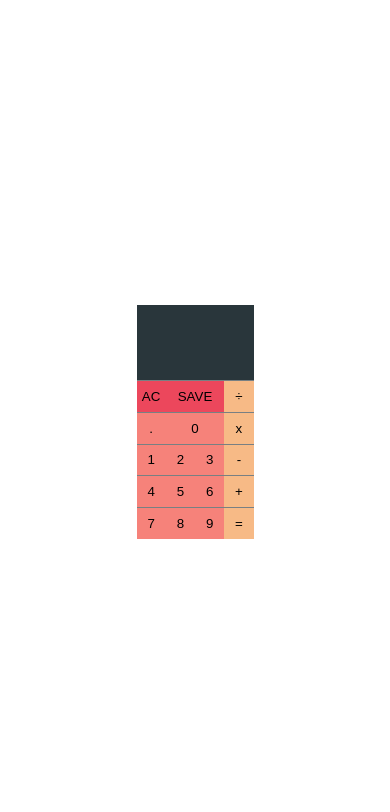
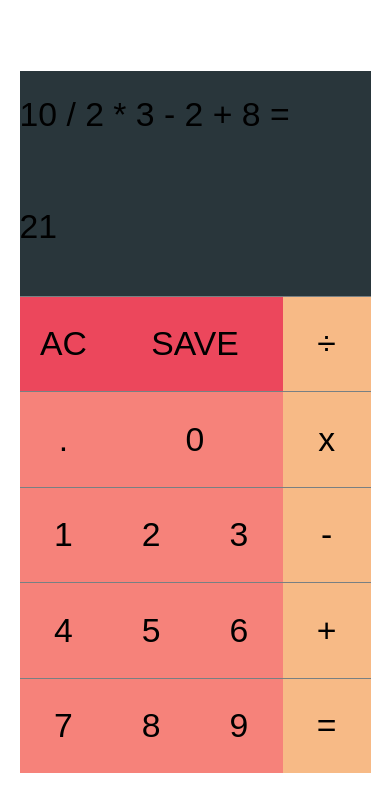
Before and after one commit to undg/Calculator, a PHP site: page / in a window 390 px wide. Shown: the top 812 px of the page. Run offline with PHP 8.4, Linux system fonts and the light colour scheme; style sheets or scripts are compiled from the project's sources.

Commit message:
CSS: Responsive font's / layout

```diff
--- a/index.php
+++ b/index.php
@@ -11,8 +11,8 @@
       <div id="calculator">
         <form>
           <div class="display">
-            <input type="text" name="operation" class="display__top">
-            <input type="text" name="equal" class="display__bottom">
+            <input type="text" name="operation" class="display__top" value="10 / 2 * 3 - 2 + 8 =">
+            <input type="text" name="equal" class="display__bottom" value="21">
           </div>
           <div class="keyboard">
             <button id="ac" class="control">AC</button>
--- a/notes/time.txt
+++ b/notes/time.txt
@@ -4,3 +4,6 @@ Tue Aug 14 08:13:50 BST 2018
 
 Tue Aug 14 22:56:13 BST 2018
 Wed Aug 15 01:41:23 BST 2018
+
+
+Wed Aug 15 02:13:04 BST 2018
--- a/src/sass/_calculator.sass
+++ b/src/sass/_calculator.sass
@@ -7,9 +7,14 @@
 
 
 #calculator
+  $calc-width: 90vw
+  // responsive font size, can by pixel perfect with some work
+  $font-size: 4vw
+  @media (min-aspect-ratio: 7/5)
+    $font-size: 4vh
   width: $calc-width
   height: calc(#{$calc-width} * 2)
-  max-width: calc(100vh / 2)
+  max-width: calc(90vh / 2)
   max-height: 90vh
   form
     display: flex
@@ -24,8 +29,10 @@
       height: calc(100% * 160/500)
       &__top
         height: calc(100% * 70/180)
+        font-size: calc($font-size)
       &__bottom
         height: calc(100% * 110/180)
+        font-size: calc($font-size)
       input
         width: 100%
 
@@ -36,6 +43,7 @@
       button
         display: block
         width: calc(100% * 1/4)
+        font-size: $font-size
         &#n0, &#save
           width: calc(100% * 2/4)
       .control
@@ -61,5 +69,4 @@
         .operator
           background: $orange
 
-
 // vim: ft=sass
--- a/src/sass/_reset.sass
+++ b/src/sass/_reset.sass
@@ -1,13 +1,11 @@
 *
   margin: 0
   padding: 0
-
-div
-  display: block
-button, input
-  border: none
-  padding: 0
-  margin: 0
   background: none
 
+div, button, input
+  display: block
+  border: none
+  border-radius: 0
+
 // vim: ft=sass
--- a/src/sass/_variables.sass
+++ b/src/sass/_variables.sass
@@ -3,5 +3,3 @@ $lightgray: #788083
 $red: #ec475c
 $lightred: #f6827a
 $orange: #f7ba86
-
-$calc-width: 30vw
```
